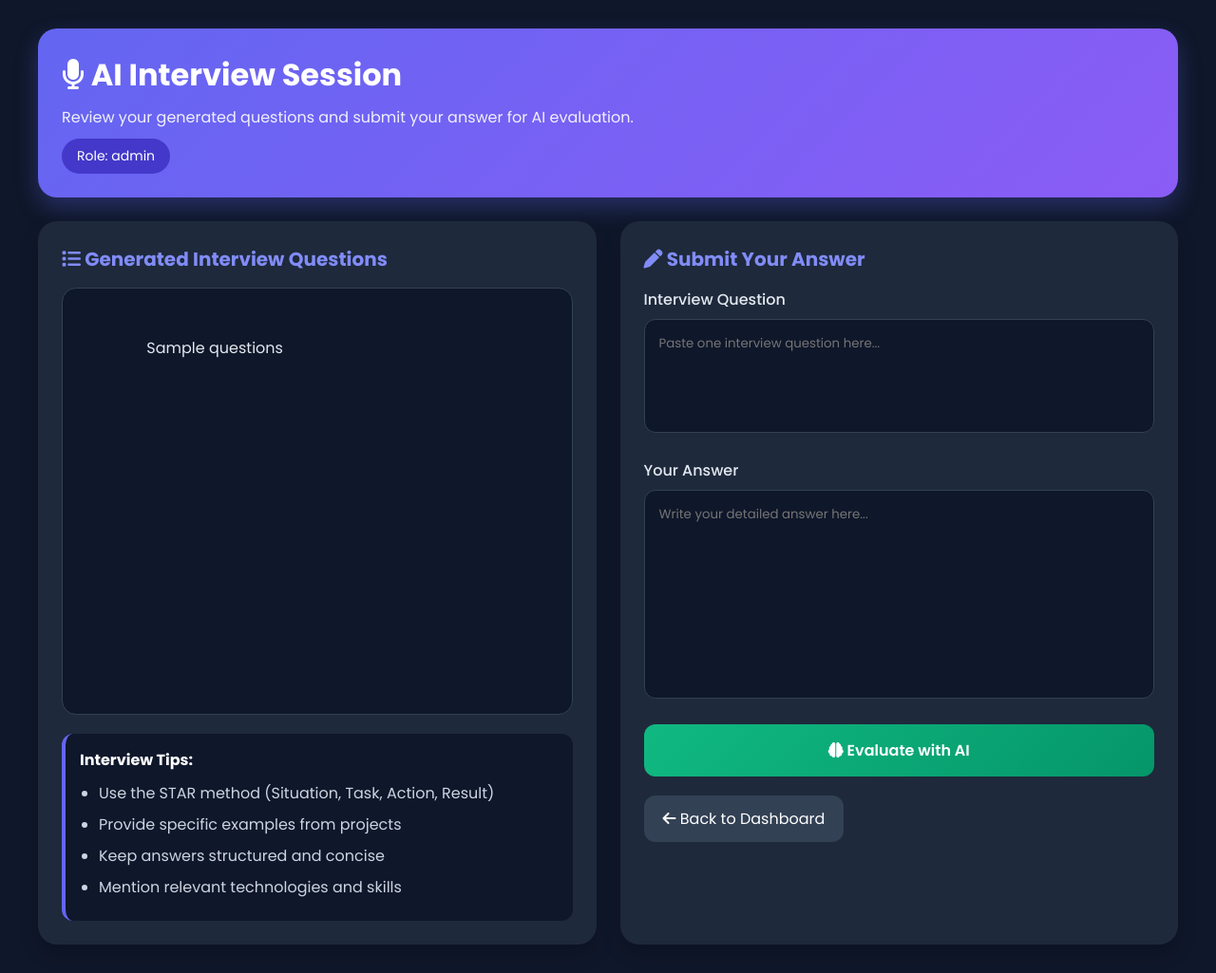
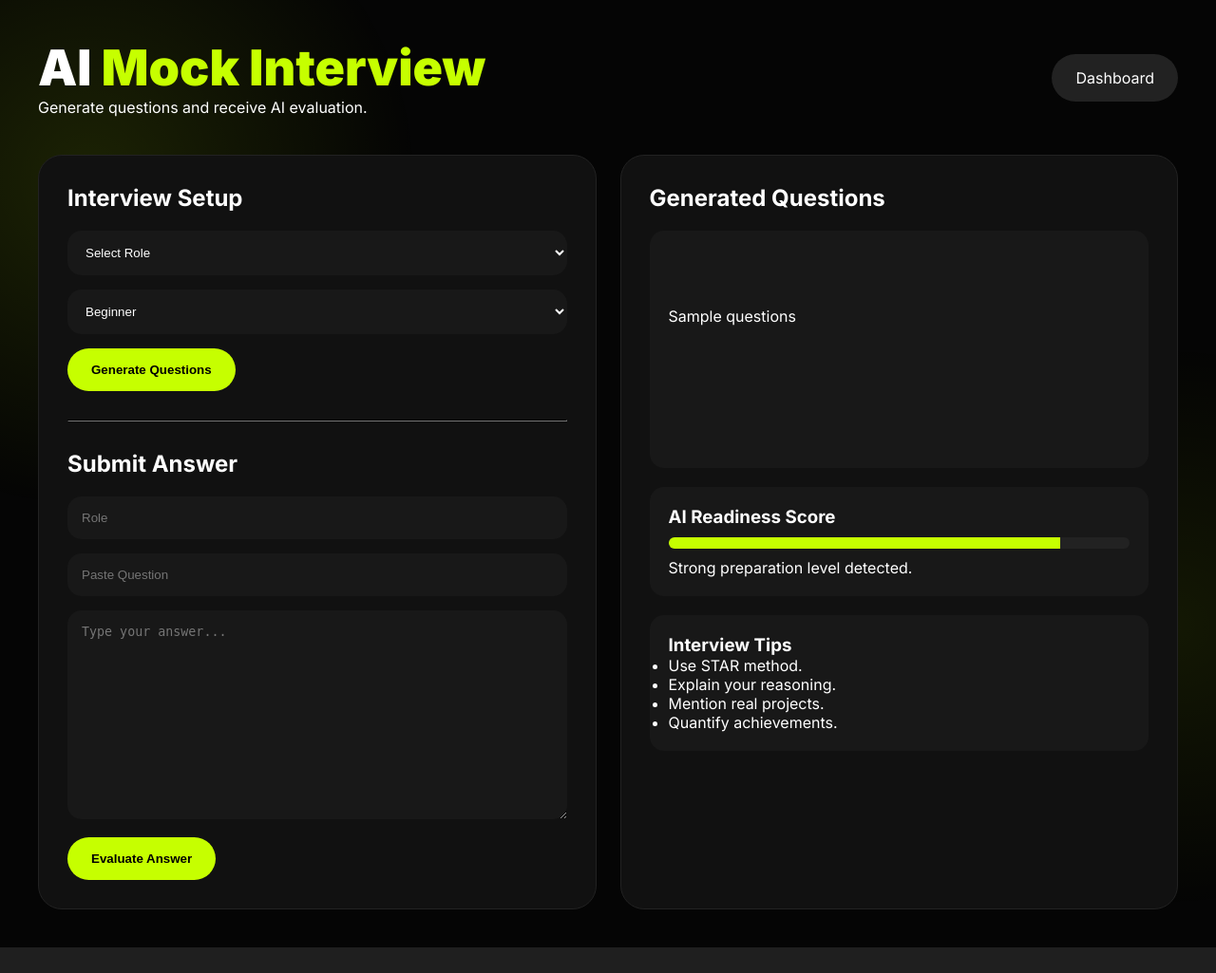
Before and after one commit to devanshsinghtomar/AI-interview-coach-module, a Python web app: template templates/interview.html in a window 1280 px wide. Shown: the whole page at 95% size. After the commit the page ends 998 px from the top, so only its background shows below. Run offline with Jinja, Linux system fonts and the light colour scheme; the template is opened without the code that fills it: most values are stand-ins (such as "Sample title", 1, 10 or a date in 2020).

Commit message:
Update interview.html

```diff
--- a/templates/interview.html
+++ b/templates/interview.html
@@ -1,296 +1,278 @@
 <!DOCTYPE html>
 <html lang="en">
+<head>
 
-<head>
 <meta charset="UTF-8">
 <meta name="viewport" content="width=device-width, initial-scale=1.0">
-    <title>AI Interview Session</title>
 
-    <link href="https://fonts.googleapis.com/css2?family=Poppins:wght@300;400;500;600;700&display=swap" rel="stylesheet">
+<title>AI Mock Interview</title>
 
 <link rel="stylesheet"
-        href="https://cdnjs.cloudflare.com/ajax/libs/font-awesome/6.5.1/css/all.min.css">
+href="{{ url_for('static', filename='css/style.css') }}">
+
+<link href="https://fonts.googleapis.com/css2?family=Inter:wght@300;400;500;600;700;800;900&display=swap" rel="stylesheet">
 
 <style>
-        *{
-            margin:0;
-            padding:0;
-            box-sizing:border-box;
-            font-family:'Poppins',sans-serif;
+
+.interview-container{
+max-width:1400px;
+margin:auto;
+padding:40px;
 }
 
-        body{
-            background:#0f172a;
-            min-height:100vh;
-            color:white;
-            padding:30px;
+.interview-header{
+display:flex;
+justify-content:space-between;
+align-items:center;
+margin-bottom:40px;
 }
 
-        .container{
-            max-width:1200px;
-            margin:auto;
+.interview-header h1{
+font-size:52px;
+font-weight:900;
 }
 
-        .header{
-            background:linear-gradient(135deg,#6366f1,#8b5cf6);
-            padding:25px;
-            border-radius:20px;
-            margin-bottom:25px;
-            box-shadow:0 10px 25px rgba(99,102,241,.3);
+.interview-header span{
+color:#c6ff00;
 }
 
-        .header h1{
-            font-size:32px;
-            margin-bottom:8px;
-        }
-
-        .header p{
-            opacity:.9;
-        }
-
-        .grid{
+.panel-grid{
 display:grid;
 grid-template-columns:1fr 1fr;
 gap:25px;
 }
 
-        .card{
-            background:#1e293b;
-            border-radius:20px;
-            padding:25px;
-            box-shadow:0 10px 20px rgba(0,0,0,.2);
+.panel{
+background:#111;
+border:1px solid #222;
+border-radius:25px;
+padding:30px;
 }
 
-        .card:hover{
-            transform:translateY(-3px);
-            transition:.3s;
+.panel h2{
+margin-bottom:20px;
 }
 
-        .card-title{
-            font-size:20px;
+.form-control{
+width:100%;
+padding:15px;
+border:none;
+background:#181818;
+color:white;
+border-radius:15px;
 margin-bottom:15px;
-            color:#818cf8;
+}
+
+textarea{
+min-height:220px;
+resize:vertical;
+}
+
+.generate-btn{
+background:#c6ff00;
+color:black;
+padding:15px 25px;
+font-weight:800;
+border:none;
+border-radius:30px;
+cursor:pointer;
 }
 
 .question-box{
-            background:#0f172a;
+background:#181818;
+padding:20px;
 border-radius:15px;
-            padding:20px;
-            height:450px;
-            overflow-y:auto;
 white-space:pre-wrap;
-            line-height:1.8;
-            color:#e2e8f0;
-            border:1px solid #334155;
+min-height:250px;
+overflow:auto;
 }
 
-        label{
-            display:block;
-            margin-bottom:8px;
-            font-weight:500;
-            color:#e2e8f0;
+.ai-card{
+background:#181818;
+padding:20px;
+border-radius:15px;
+margin-top:20px;
 }
 
-        textarea{
-            width:100%;
-            border:none;
-            border-radius:12px;
-            padding:15px;
-            background:#0f172a;
-            color:white;
-            resize:none;
-            outline:none;
-            border:1px solid #334155;
-        }
-
-        textarea:focus{
-            border:1px solid #6366f1;
-        }
-
-        .question-input{
-            height:120px;
-            margin-bottom:20px;
-        }
-
-        .answer-input{
-            height:220px;
-            margin-bottom:20px;
-        }
-
-        .btn{
-            width:100%;
-            padding:15px;
-            border:none;
-            border-radius:12px;
-            background:linear-gradient(
-                135deg,
-                #10b981,
-                #059669
-            );
-            color:white;
-            font-size:16px;
-            font-weight:600;
-            cursor:pointer;
-            transition:.3s;
-        }
-
-        .btn:hover{
-            transform:translateY(-3px);
-            box-shadow:0 10px 25px rgba(16,185,129,.3);
-        }
-
-        .role-badge{
-            display:inline-block;
-            background:#4338ca;
-            padding:8px 16px;
-            border-radius:30px;
-            margin-top:10px;
-            font-size:14px;
-        }
-
-        .tips{
-            margin-top:20px;
-            background:#0f172a;
-            padding:15px;
-            border-radius:12px;
-            border-left:4px solid #6366f1;
-        }
-
-        .tips ul{
-            margin-left:20px;
+.meter{
+height:12px;
+background:#222;
+border-radius:20px;
+overflow:hidden;
 margin-top:10px;
 }
 
-        .tips li{
-            margin-bottom:8px;
-            color:#cbd5e1;
+.meter-fill{
+height:100%;
+width:85%;
+background:#c6ff00;
+}
+
+.bottom-actions{
+margin-top:20px;
+display:flex;
+gap:15px;
 }
 
 .back-btn{
-            display:inline-block;
-            margin-top:20px;
+background:#222;
+color:white;
+padding:15px 25px;
+border-radius:30px;
 text-decoration:none;
-            color:white;
-            background:#334155;
-            padding:12px 20px;
-            border-radius:12px;
-            transition:.3s;
 }
 
-        .back-btn:hover{
-            background:#475569;
-        }
+@media(max-width:1000px){
 
-        @media(max-width:900px){
-
-            .grid{
+.panel-grid{
 grid-template-columns:1fr;
 }
 
-            .question-box{
-                height:300px;
 }
 
-            body{
-                padding:15px;
-            }
-        }
 </style>
+
 </head>
-
 <body>
 
-<div class="container">
+<div class="interview-container">
 
-    <div class="header">
+<div class="interview-header">
 
-        <h1>
-            <i class="fas fa-microphone"></i>
-            AI Interview Session
-        </h1>
+<div>
+<h1>AI <span>Mock Interview</span></h1>
+<p>Generate questions and receive AI evaluation.</p>
+</div>
 
-        <p>
-            Review your generated questions and submit your answer for AI evaluation.
-        </p>
-
-        <div class="role-badge">
-            Role: {{ role }}
-        </div>
+<a href="/dashboard" class="back-btn">
+Dashboard
+</a>
 
 </div>
 
-    <div class="grid">
+<div class="panel-grid">
 
-        <div class="card">
+<!-- LEFT -->
 
-            <h3 class="card-title">
-                <i class="fas fa-list"></i>
-                Generated Interview Questions
-            </h3>
+<div class="panel">
 
-            <div class="question-box">
-                {{ questions }}
-            </div>
+<h2>Interview Setup</h2>
 
-            <div class="tips">
-                <strong>Interview Tips:</strong>
+<form action="/generate_questions" method="POST">
 
-                <ul>
-                    <li>Use the STAR method (Situation, Task, Action, Result)</li>
-                    <li>Provide specific examples from projects</li>
-                    <li>Keep answers structured and concise</li>
-                    <li>Mention relevant technologies and skills</li>
-                </ul>
-            </div>
+<select
+name="role"
+class="form-control"
+required>
 
-        </div>
+<option value="">Select Role</option>
+<option value="python">Python Developer</option>
+<option value="java">Java Developer</option>
+<option value="javascript">JavaScript Developer</option>
+<option value="data_science">Data Scientist</option>
+<option value="full_stack">Full Stack Developer</option>
+<option value="devops">DevOps Engineer</option>
 
-        <div class="card">
+</select>
 
-            <h3 class="card-title">
-                <i class="fas fa-pen"></i>
-                Submit Your Answer
-            </h3>
+<select
+name="level"
+class="form-control">
+
+<option>Beginner</option>
+<option>Intermediate</option>
+<option>Advanced</option>
+
+</select>
+
+<button
+type="submit"
+class="generate-btn">
+
+Generate Questions
+
+</button>
+
+</form>
+
+<hr style="margin:30px 0;border-color:#222">
+
+<h2>Submit Answer</h2>
 
 <form action="/evaluate" method="POST">
 
 <input
-                    type="hidden"
+type="text"
 name="role"
-                    value="{{ role }}"
-                >
+placeholder="Role"
+class="form-control"
+required>
 
-                <label>
-                    Interview Question
-                </label>
+<input
+type="text"
+name="question"
+placeholder="Paste Question"
+class="form-control"
+required>
 
 <textarea
-                    class="question-input"
-                    name="question"
-                    placeholder="Paste one interview question here..."
+name="answer"
+placeholder="Type your answer..."
+class="form-control"
 required></textarea>
 
-                <label>
-                    Your Answer
-                </label>
+<button
+type="submit"
+class="generate-btn">
 
-                <textarea
-                    class="answer-input"
-                    name="answer"
-                    placeholder="Write your detailed answer here..."
-                    required></textarea>
+Evaluate Answer
 
-                <button class="btn" type="submit">
-                    <i class="fas fa-brain"></i>
-                    Evaluate with AI
 </button>
 
 </form>
 
-            <a href="/dashboard" class="back-btn">
-                <i class="fas fa-arrow-left"></i>
-                Back to Dashboard
-            </a>
+</div>
+
+<!-- RIGHT -->
+
+<div class="panel">
+
+<h2>Generated Questions</h2>
+
+<div class="question-box">
+
+{% if questions %}
+{{ questions }}
+{% else %}
+Questions will appear here after generation.
+{% endif %}
+
+</div>
+
+<div class="ai-card">
+
+<h3>AI Readiness Score</h3>
+
+<div class="meter">
+<div class="meter-fill"></div>
+</div>
+
+<p style="margin-top:10px">
+Strong preparation level detected.
+</p>
+
+</div>
+
+<div class="ai-card">
+
+<h3>Interview Tips</h3>
+
+<ul>
+<li>Use STAR method.</li>
+<li>Explain your reasoning.</li>
+<li>Mention real projects.</li>
+<li>Quantify achievements.</li>
+</ul>
 
 </div>
 
@@ -298,5 +280,9 @@
 
 </div>
 
+</div>
+
+<script src="{{ url_for('static', filename='js/main.js') }}"></script>
+
 </body>
 </html>
```
Lines whose indentation alone changed are shown as unchanged.
